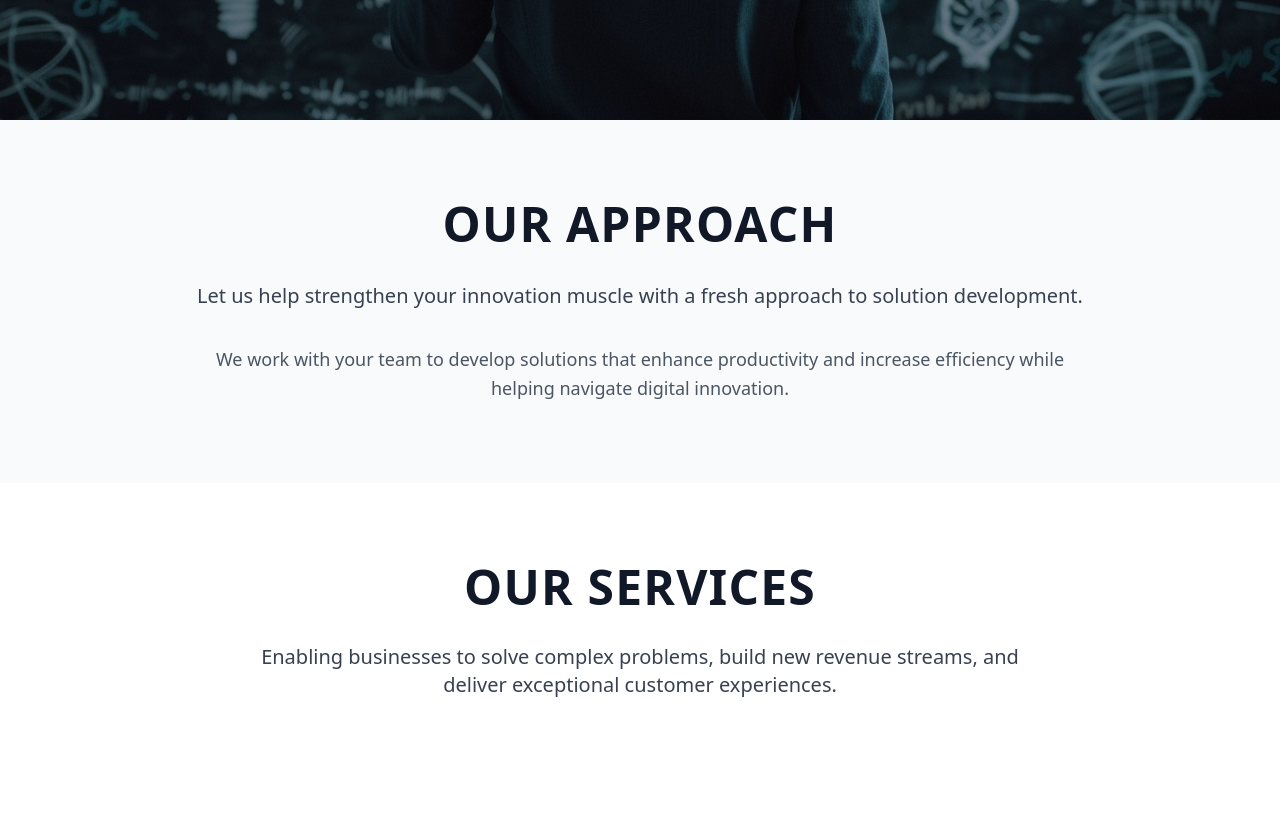
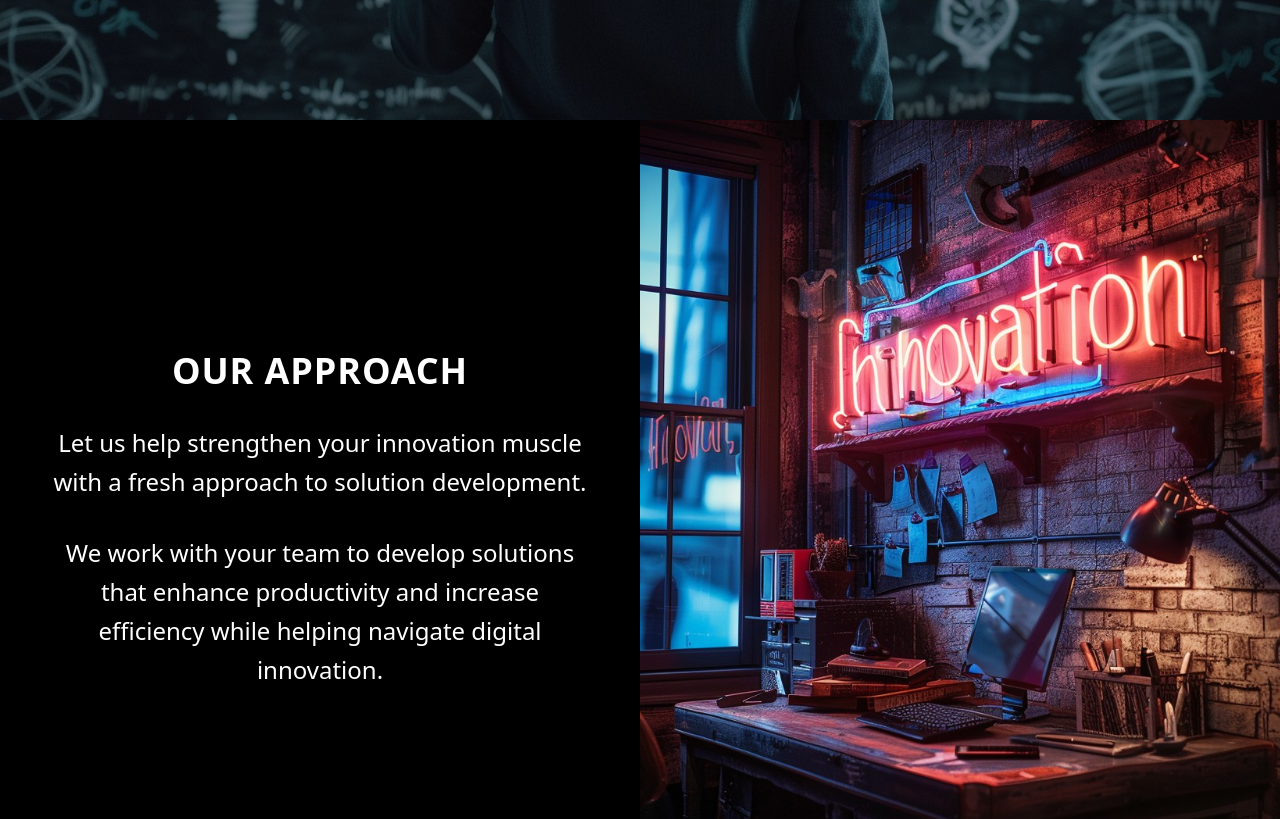
Before and after one commit to DomTSM718/simple-page-sender, a React (Vite) app: page / in a window 1280 px wide. Shown: the part 680-1499 px from the top of the page. Built offline with nearby package versions, Linux system fonts and the light colour scheme.

Commit message:
Refactor: Split approach section
Split the "Our Approach" section into two vertical halves, with text on the left and an image on the right.

```diff
--- a/src/components/ApproachSection.tsx
+++ b/src/components/ApproachSection.tsx
@@ -3,19 +3,30 @@ import React from 'react';
 
 const ApproachSection = () => {
   return (
-    <section className="py-20 bg-gray-50">
-      <div className="container mx-auto px-6">
-        <div className="max-w-4xl mx-auto text-center">
-          <h2 className="text-4xl md:text-5xl font-bold text-gray-900 mb-8 tracking-wide">
+    <section className="py-0 bg-gray-50 min-h-screen flex">
+      {/* Left half - Text content with black background */}
+      <div className="w-1/2 bg-black flex items-center justify-center">
+        <div className="px-12 py-20 text-center">
+          <h2 className="text-3xl md:text-4xl font-bold text-white mb-8 tracking-wide">
             OUR APPROACH
           </h2>
-          <p className="text-xl text-gray-700 mb-8 leading-relaxed">
+          <p className="text-2xl text-white mb-8 leading-relaxed">
             Let us help strengthen your innovation muscle with a fresh approach to solution development.
           </p>
-          <p className="text-lg text-gray-600 leading-relaxed">
+          <p className="text-2xl text-white leading-relaxed">
             We work with your team to develop solutions that enhance productivity and increase efficiency while helping navigate digital innovation.
           </p>
         </div>
+      </div>
+
+      {/* Right half - Image */}
+      <div className="w-1/2">
+        <div
+          className="h-full bg-cover bg-center bg-no-repeat"
+          style={{
+            backgroundImage: `url('/lovable-uploads/2d6d2b55-3970-4e73-ab2d-5bf62e569378.png')`
+          }}
+        />
       </div>
     </section>
   );
```
Also changed, not shown: public/lovable-uploads/2d6d2b55-3970-4e73-ab2d-5bf62e569378.png (added).
